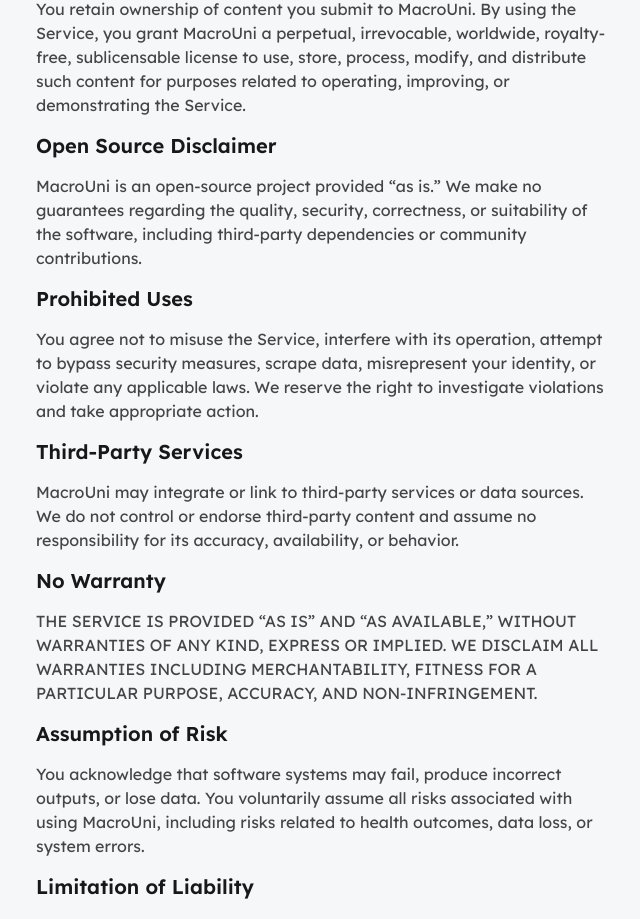
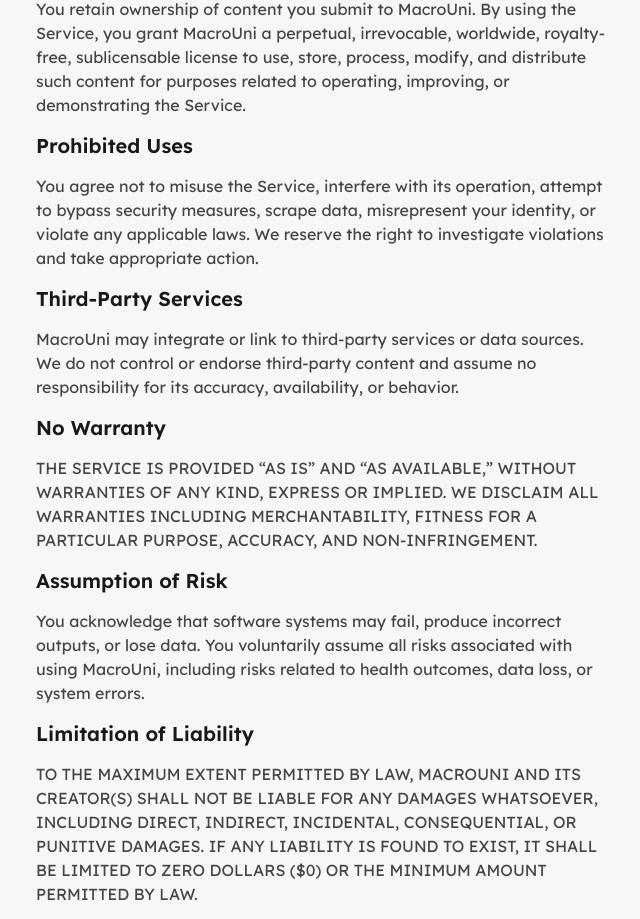
Before and after one commit to jerynv/macrouni-web, a React (Vite) app: page /terms in a window 1280 px wide. Shown: the part 1217-2136 px from the top of the page, without its empty margins (316-956 px from the left). Built offline with nearby package versions, Linux system fonts and the light colour scheme.

Commit message:
Fixed build errors with inconsistent file capitalization.

```diff
--- a/src/pages/About.jsx
+++ b/src/pages/About.jsx
@@ -18,10 +18,6 @@
           At the core of MacroUni is an advanced algorithm that customizes nutrition plans based on individual goals, dietary preferences, and campus dining options. This ensures that users receive tailored recommendations that fit their unique lifestyles.
         </p>
       </div>
-      {/* <div className="section">
-        <h2>Open Source</h2>
-        <p>MacroUni is built with transparency at its core. Our platform is open source, allowing the community to contribute, audit, and improve the tools that help thousands of students and faculty members maintain healthier lifestyles.</p>
-      </div> */}
       {/* make a ai part */}
       <div className="section">
         <h2>AI-Powered Support</h2>
--- a/src/pages/Privacy.jsx
+++ b/src/pages/Privacy.jsx
@@ -1,4 +1,4 @@
-import "../styles/pages/privacy.css";
+import "../styles/pages/Privacy.css";
 
 export default function Privacy() {
   return (
--- a/src/pages/Terms.jsx
+++ b/src/pages/Terms.jsx
@@ -60,14 +60,6 @@
         <p>
           You retain ownership of content you submit to MacroUni. By using the Service, you grant MacroUni a perpetual, irrevocable, worldwide, royalty-free, sublicensable license
           to use, store, process, modify, and distribute such content for purposes related to operating, improving, or demonstrating the Service.
-        </p>
-      </div>
-
-      <div className="section">
-        <h2>Open Source Disclaimer</h2>
-        <p>
-          MacroUni is an open-source project provided “as is.” We make no guarantees regarding the quality, security, correctness, or suitability of the software, including
-          third-party dependencies or community contributions.
         </p>
       </div>
 
```
